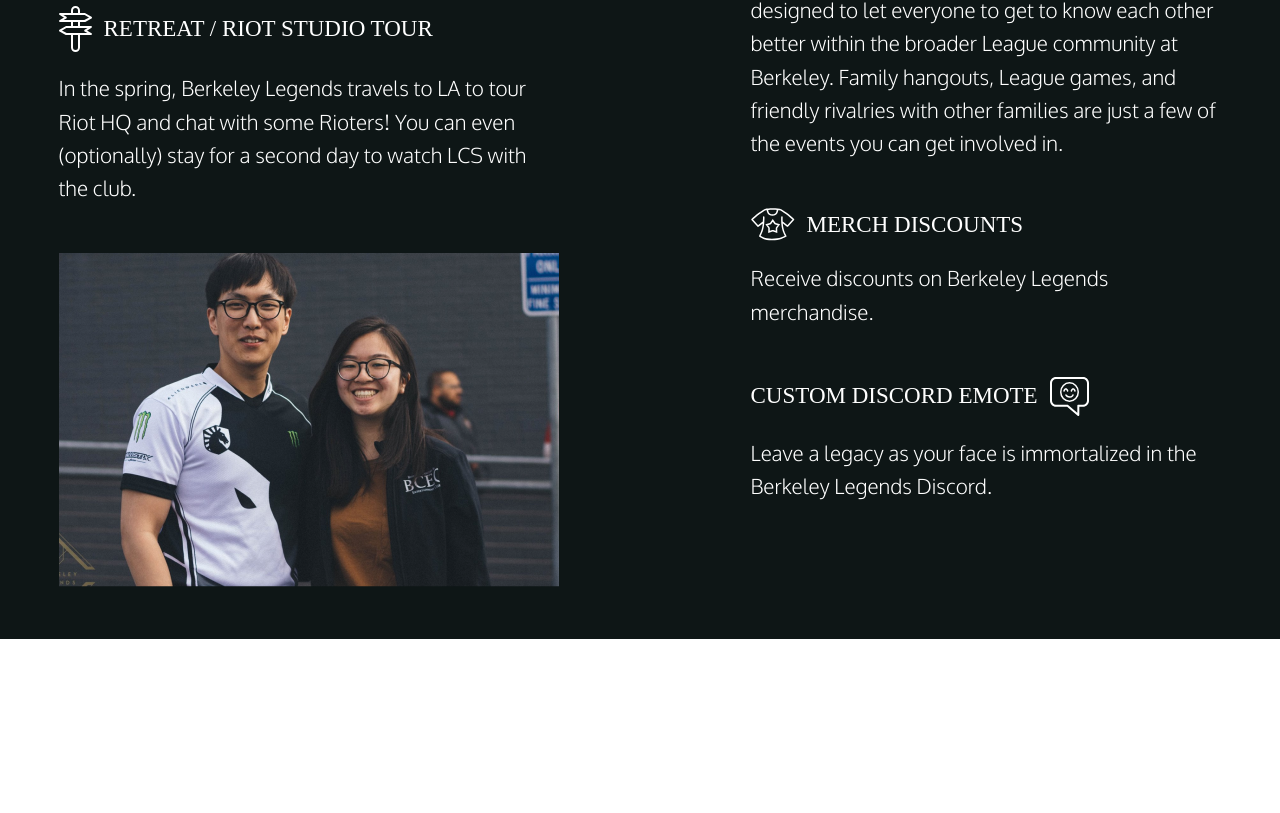
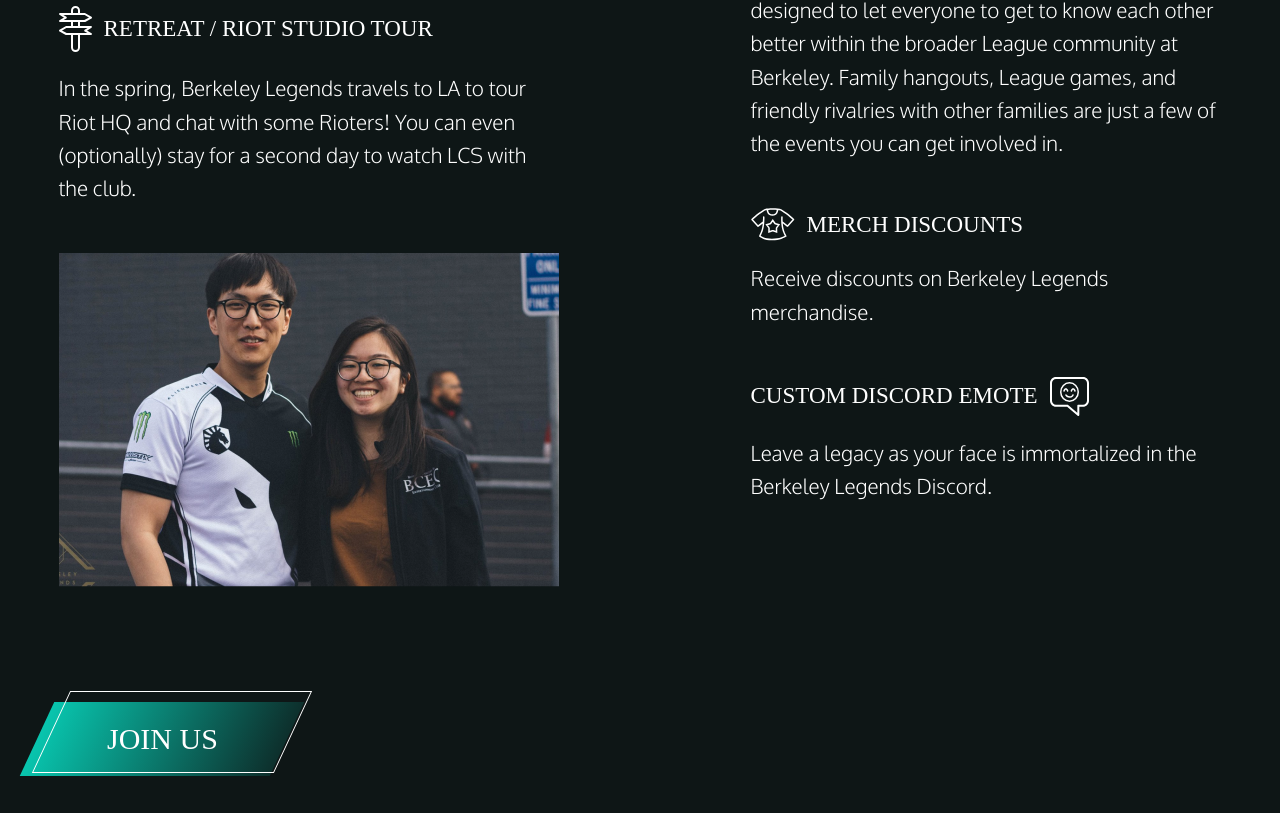
Before and after one commit to LegendsOfBerkeley/website-v2, a React (Create React App) app in the folder client/: page / in a window 1280 px wide. Shown: the part 1275-2088 px from the top of the page. Before the commit the page ends 1914 px from the top, so only its background shows below. Built offline with nearby package versions, Linux system fonts and the light colour scheme.

Commit message:
buttons?

```diff
--- a/client/src/App.css
+++ b/client/src/App.css
@@ -90,17 +90,16 @@ h2 {
 .btn {
   padding: 20px;
   width: 250px;
+  height: auto;
   margin: 5px;
   color: white; /* text color */
-  outline: 2px solid white;
-  border-color: white; /* any color you like! */
   border-style: solid;
-  outline-offset: 4px;
+  /*outline-offset: 4px; */
   font-size: 20px;
   text-align: center;
   transition: 0.4s;
   background-size: 200% auto;
-  box-shadow: 0 0 20px #eee; /* optional */
+  /*box-shadow: 0 0 20px #eee;  optional */
   background-color: transparent; /* optional */
   transform: skewX(-25deg);
  }
@@ -149,3 +148,18 @@ h2 {
   background-image: linear-gradient(to right, #08C5AE 0%, #08c4ae21 51%, #08C5AE 100%);  /* from figma-- could make the right side darker */
   border: none;
 }
+
+.overlay {
+  padding: 20px;
+  width: 200px;
+  height: 40px;
+  margin: 5px;
+  outline: 1px solid white;
+  outline-color: white; /* any color you like! */
+  outline-style: solid;
+  transform: skewX(-25deg);
+  position: relative;
+  top: 80px;
+  right: -15px;
+  z-index: 4;
+}
--- a/client/src/App.js
+++ b/client/src/App.js
@@ -47,19 +47,6 @@ function Sponsors() {
   )
 }
 
-export function LegendsButton(props) {
-  return (
-    <div className="LegendsButton">
-      <div className="inner">
-      <button className="btn btn-1">
-          <span className="button-text">{props.title}</span>
-        </button>
-      </div>
-
-    </div>
-  )
-}
-
 function App() {
   return (
     <div className="body">
@@ -73,4 +60,4 @@ function App() {
 }
 
 
-export default App;
+export default App
--- /dev/null
+++ b/client/src/components/LegendsButton.css
@@ -0,0 +1,76 @@
+.btn {
+    padding: 20px;
+    width: 250px;
+    height: auto;
+    margin: 5px;
+    color: white; /* text color */
+    border-style: solid;
+    /*outline-offset: 4px; */
+    font-size: 20px;
+    text-align: center;
+    transition: 0.4s;
+    background-size: 200% auto;
+    /*box-shadow: 0 0 20px #eee;  optional */
+    background-color: transparent; /* optional */
+    transform: skewX(-25deg);
+}
+
+.btn:hover {
+background-position: right center; /* change the direction of the change here */
+}
+
+.btn span {
+cursor: pointer;
+display: inline-block;
+position: relative;
+transition: 0.4s;
+}
+
+.btn span:after {
+content: '\00bb';
+position: absolute;
+opacity: 0;
+top: 0;
+right: -10px;
+transition: 0.4s;
+}
+
+.btn:hover span {
+padding-right: 25px;
+}
+
+.btn:hover span:after {
+opacity: 1;
+right: 0;
+}
+
+.button-text {
+font-family: LEMON MILK;
+color: white;
+font-weight: 400;
+font-size: 30px;
+display: flex;
+align-items: center;
+justify-content: center;
+transform: skewX(25deg);
+}
+
+.btn-1 {
+background-image: linear-gradient(to right, #08C5AE 0%, #08c4ae21 51%, #08C5AE 100%);  /* from figma-- could make the right side darker */
+border: none;
+}
+
+.overlay {
+padding: 20px;
+width: 200px;
+height: 40px;
+margin: 5px;
+outline: 1px solid white;
+outline-color: white; /* any color you like! */
+outline-style: solid;
+transform: skewX(-25deg);
+position: relative;
+top: 80px;
+right: -15px;
+z-index: 4;
+}
--- /dev/null
+++ b/client/src/components/LegendsButton.js
@@ -0,0 +1,16 @@
+import './LegendsButton.css'
+
+function LegendsButton(props) {
+    return (
+      <div className="LegendsButton">
+        <div>
+          <div className="overlay"></div>
+          <button className="btn btn-1">
+            <span className="button-text">{props.title}</span>
+          </button>
+        </div>
+      </div>
+    )
+}
+
+export default LegendsButton
--- a/client/src/index.js
+++ b/client/src/index.js
@@ -1,7 +1,7 @@
 import React from 'react';
 import ReactDOM from 'react-dom';
 import './index.css';
-import App from './App';
+import App from './App.js';
 import Championship from './pages/Championship'
 import About from './pages/About'
 import reportWebVitals from './reportWebVitals';
--- a/client/src/pages/About.js
+++ b/client/src/pages/About.js
@@ -12,7 +12,7 @@ import learnMore from '../images/learn-more.png';
 import { ReactEmbeddedGoogleCalendar } from 'react-embedded-google-calendar';
 import { Fade } from 'react-slideshow-image';
 import 'react-slideshow-image/dist/styles.css'
-import { LegendsButton } from '../App';
+import LegendsButton from '../components/LegendsButton';
 
 function Header() {
     return (
--- a/client/src/pages/Championship.js
+++ b/client/src/pages/Championship.js
@@ -9,7 +9,7 @@ import merch from '../images/icons/icon_merch.svg'
 import emote from '../images/icons/icon_emote.svg'
 import grouppic from '../images/group pic.png'
 import grouppic2ppl from '../images/group pic 2.png'
-
+import LegendsButton from '../components/LegendsButton';
 
 function PerksLeft(props) {
   return (
@@ -72,6 +72,9 @@ function Championship() {
           </div>
         </div>
       </div>
+      <div className="joinLegendsButton">
+        <LegendsButton title="JOIN US"></LegendsButton>
+      </div>
     </div>
   )
 }
--- a/client/src/pages/Championships.css
+++ b/client/src/pages/Championships.css
@@ -93,3 +93,8 @@
     height: auto;
     margin: 1em;
 }
+
+.joinLegendsButton {
+    margin: auto;
+    width: 100vw;
+}
```
